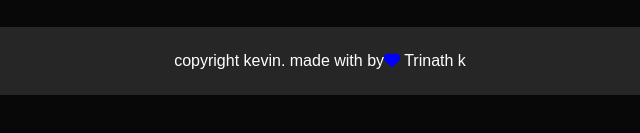
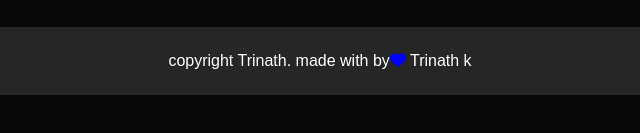
Before and after one commit to trinath1499/Trinath-portfolio, a plain HTML site: page index.html in a window 1280 px wide. Shown: the part 3737-3870 px from the top of the page, 320-960 px from the left. Drawn offline with Linux system fonts and the light colour scheme.

Commit message:
Update index.html

```diff
--- a/index.html
+++ b/index.html
@@ -185,7 +185,7 @@
 
         </div>
         <div class="copyright">
-            <p>copyright kevin. made with by<i class="fa-solid fa-heart"></i> Trinath k  </p>
+            <p>copyright Trinath. made with by<i class="fa-solid fa-heart"></i> Trinath k  </p>
         </div>
 
     </div>
```
